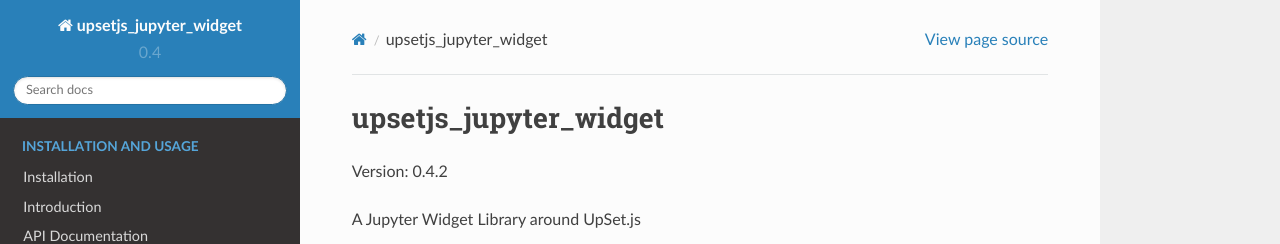
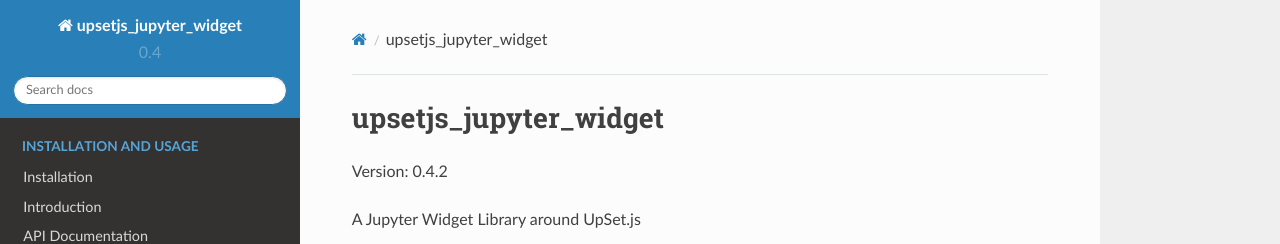
Before and after one commit to upsetjs/upsetjs_jupyter_widget, a Sphinx documentation site: the page built from docs/source/index.rst, in a window 1280 px wide and 1026 px high. Shown: the top 244 px of the window. Built offline with Sphinx 7.4.7 and the Read the Docs theme 2.0.0, drawn with Linux system fonts in a browser that asks for light colours.

Commit message:
copy and fix paths in docs

```diff
--- a/docs/source/conf.py
+++ b/docs/source/conf.py
@@ -50,8 +50,8 @@ templates_path = ["_templates"]
 # The suffix(es) of source filenames.
 # You can specify multiple suffix as a list of string:
 #
-# source_suffix = ['.rst', '.md']
-source_suffix = ".rst"
+source_suffix = [".rst", ".md"]
+# source_suffix = ".rst"
 
 # The master toctree document.
 master_doc = "index"
@@ -86,7 +86,7 @@ release = version_ns["__version__"]
 #
 # This is also used if you do content translation via gettext catalogs.
 # Usually you set "language" from the command line for these cases.
-language = None
+language = "en"
 
 # List of patterns, relative to source directory, that match files and
 # directories to ignore when looking for source files.
@@ -113,6 +113,8 @@ todo_include_todos = False
 # relative to this directory. They are copied after the builtin static files,
 # so a file named "default.css" will overwrite the builtin "default.css".
 html_static_path = ["_static"]
+html_copy_source = False
+html_show_sourcelink = False
 
 
 # -- Options for HTMLHelp output ------------------------------------------
@@ -217,6 +219,6 @@ def setup(app):
         for fname in ["helper.js", "embed-bundle.js"]:
             if not os.path.exists(os.path.join(source, "_static", fname)):
                 app.warn("missing javascript file: %s" % fname)
-            app.add_javascript(fname)
+            app.add_js_file(fname)
 
     app.connect("builder-inited", add_scripts)
--- a/docs/source/index.rst
+++ b/docs/source/index.rst
@@ -32,7 +32,7 @@ Contents
 .. toctree::
    :maxdepth: 1
 
-   api/index
+   api
 
 .. toctree::
    :maxdepth: 2
```
Also changed, not shown: docs/source/api.rst (renamed from docs/source/api/index.rst), 2 other files.
